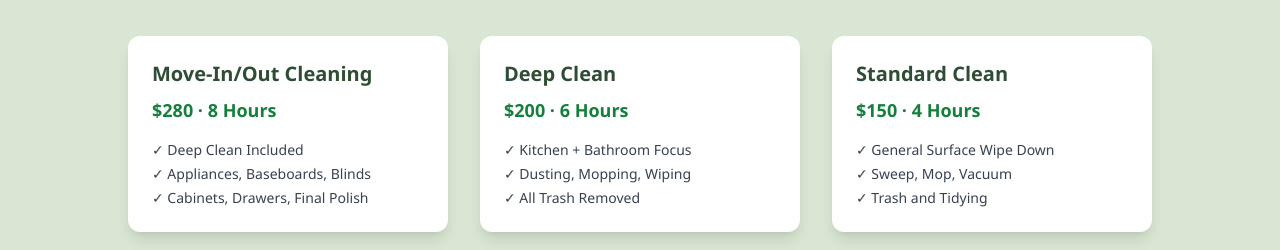
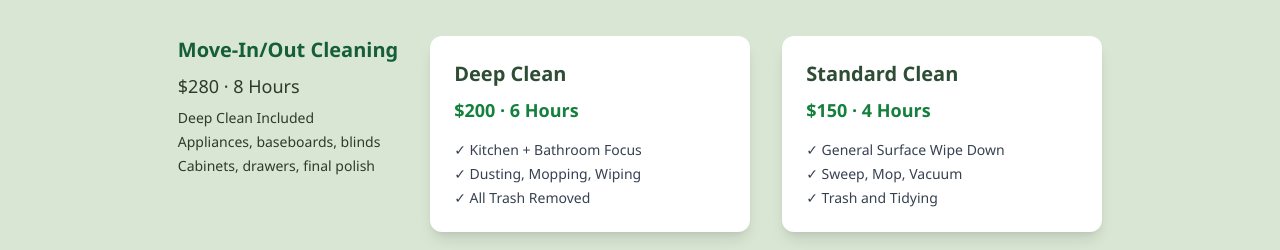
Before and after one commit to C4xEN/DMC-Cleaning-INC, a plain HTML site: page index.html in a window 1280 px wide. Shown: the part 702-952 px from the top of the page. Drawn offline with nearby package versions, Linux system fonts and the light colour scheme.

Commit message:
Update index.html

```diff
--- a/index.html
+++ b/index.html
@@ -71,16 +71,15 @@
     <section id="pricing" class="py-20 bg-[#d9e6d3]" data-aos="fade-up">
     <h2 class="text-3xl font-bold text-center text-[#1e472b] mb-10">Our Packages</h2>
     <div class="flex flex-wrap justify-center gap-8">
-      <!-- Card 1 -->
-      <div class="bg-white rounded-xl shadow-lg p-6 w-80">
-        <h3 class="text-xl font-bold text-[#2e4d34] mb-2">Move-In/Out Cleaning</h3>
-        <p class="text-green-700 font-bold text-lg mb-4">$280 · 8 Hours</p>
-        <ul class="text-left text-sm text-gray-700 space-y-1">
-          <li>✓ Deep Clean Included</li>
-          <li>✓ Appliances, Baseboards, Blinds</li>
-          <li>✓ Cabinets, Drawers, Final Polish</li>
-        </ul>
-      </div>
+      <div class="card">
+  <h3 class="text-xl font-semibold text-[#155e36]">Move-In/Out Cleaning</h3>
+  <p class="text-[#2d3a2c] font-medium text-lg my-2">$280 <span class="duration">· 8 Hours</span></p>
+  <ul class="text-sm text-left text-[#2d3a2c] space-y-1">
+    <li>Deep Clean Included</li>
+    <li>Appliances, baseboards, blinds</li>
+    <li>Cabinets, drawers, final polish</li>
+  </ul>
+</div>
 
            <div class="bg-white rounded-xl shadow-lg p-6 w-80">
         <h3 class="text-xl font-bold text-[#2e4d34] mb-2">Deep Clean</h3>
```
